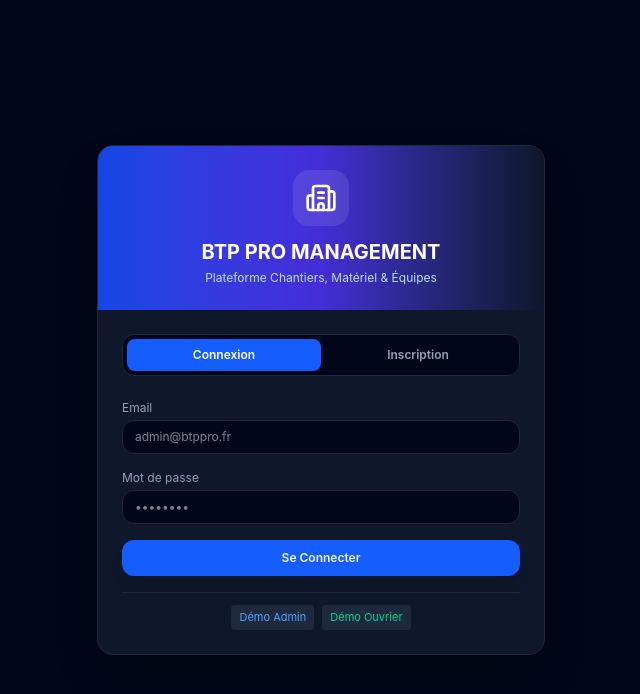
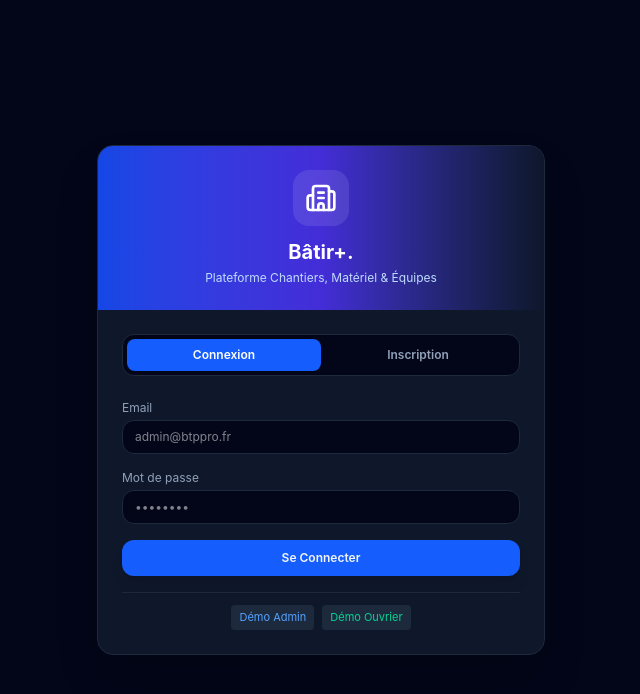
Before and after one commit to Nesbeal69/btp-pro, a React (Vite) app: page / in a window 1280 px wide. Shown: the top 694 px of the page, without its empty margins (319-959 px from the left). Built offline with nearby package versions, Linux system fonts and the light colour scheme.

Commit message:
forcer la mise a jour du titre

```diff
--- a/src/App.jsx
+++ b/src/App.jsx
@@ -254,7 +254,7 @@ export default function App() {
             <div className="inline-flex p-3 bg-white/10 rounded-2xl mb-3">
               <Building2 className="w-8 h-8 text-white" />
             </div>
-            <h1 className="text-xl font-bold text-white">BTP PRO MANAGEMENT</h1>
+            <h1 className="text-xl font-bold text-white">Bâtir+.</h1>
             <p className="text-xs text-blue-200 mt-1">Plateforme Chantiers, Matériel & Équipes</p>
           </div>
 
```
